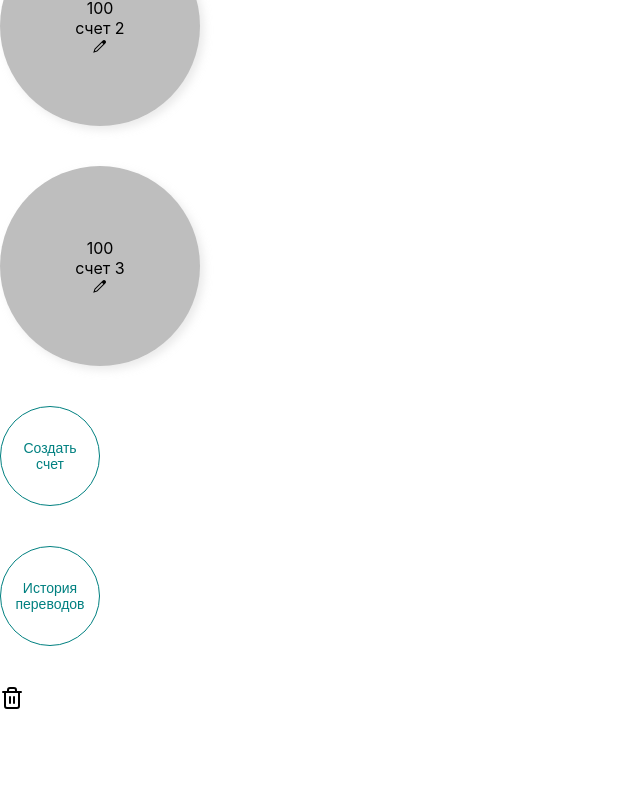
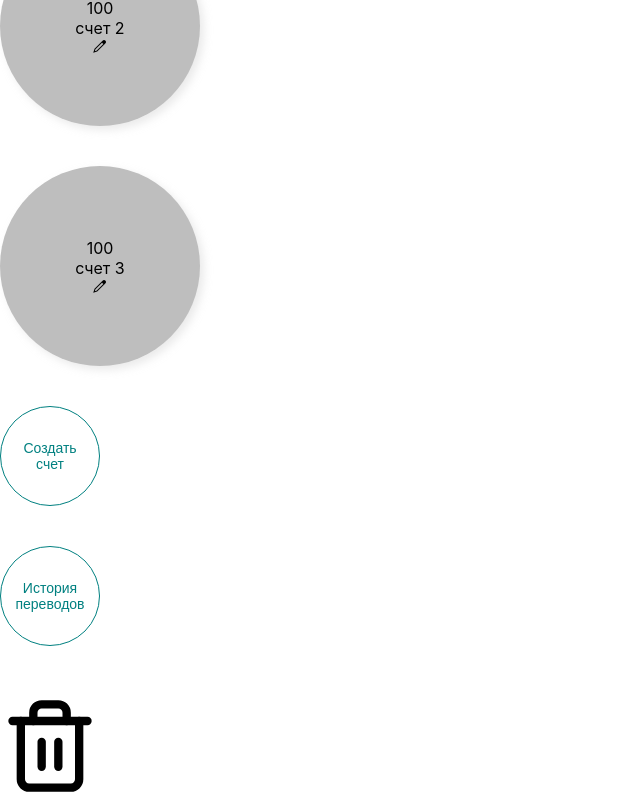
Before and after one commit to Bloodw1n/sn-team, a React (Create React App) app: page / in a window 1280 px wide. Shown: the part 314-1114 px from the top of the page, without its empty margins (0-640 px from the left). Before the commit the page ends 1028 px from the top, so only its background shows below. Built offline with nearby package versions, Linux system fonts and the light colour scheme; the HTML template or start-up script is replaced by a standard one.

Commit message:
Fixed any bags with style

```diff
--- a/src/App.jsx
+++ b/src/App.jsx
@@ -113,8 +113,8 @@ function App() {
           },
         ])
       );
+
       localStorage.setItem("counts", JSON.stringify(count));
-
       setTransaction({
         sender: EMPTY_COUNT,
         reciver: EMPTY_COUNT,
@@ -162,8 +162,12 @@ function App() {
           />
         ))}
       </div>
+      <div className="d-flex flex-column">
         <div className="nav d-flex flex-column">
-        <Button className={"createCountBtn"} onClick={() => setModalAdd(true)}>
+          <Button
+            className={"createCountBtn"}
+            onClick={() => setModalAdd(true)}
+          >
             Создать счет
           </Button>
           <Button
@@ -172,6 +176,7 @@ function App() {
           >
             История переводов
           </Button>
+        </div>
         <Basket removeCount={removeCount} />
       </div>
       <Modal active={modalHistory} setActive={setModalHistory}>
--- a/src/index.css
+++ b/src/index.css
@@ -68,6 +68,7 @@ code {
 
 .nav {
   width: 105px;
+  height: 290px;
 }
 
 .createCountBtn {
@@ -91,6 +92,11 @@ code {
   width: 105px;
 }
 
+.trashImg {
+  width: 100px;
+  height: 100px;
+}
+
 .button__form {
   padding: 5px 10px;
 
```
Lines whose indentation alone changed are shown as unchanged.
